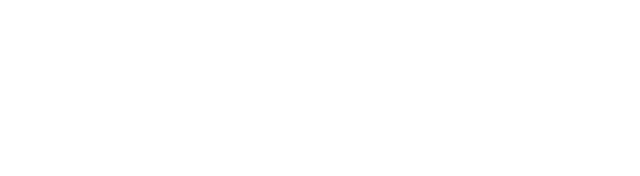
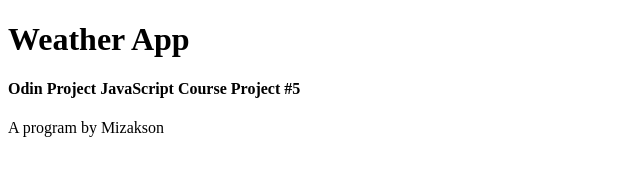
Before and after one commit to Mizakson/weather_app, a plain HTML site: page index.html in a window 1280 px wide. Shown: the whole page, without its empty margins (0-640 px from the left). Drawn offline with Linux system fonts and the light colour scheme.

Commit message:
Add header div, application info

```diff
--- a/index.html
+++ b/index.html
@@ -7,6 +7,14 @@
     <link rel="stylesheet" href="styles.css">
 </head>
 <body>
+    <div class="header">
+        <h1 id="main-title">Weather App</h1>
+        <h4 id="project-number">Odin Project JavaScript Course Project #5</h4>
+        <p id="app-author">A program by Mizakson</h3>
+    </div>
+    <div class="content">
+
+    </div>
     <script src="script.js"></script>
 </body>
 </html>
```
